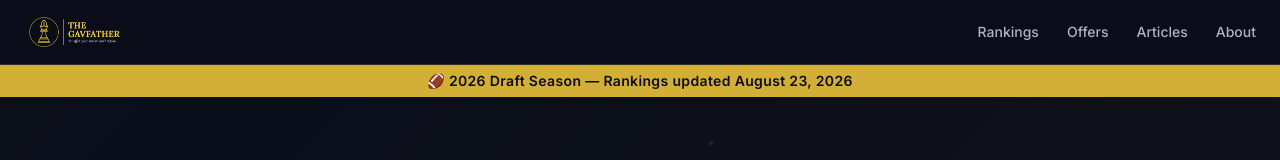
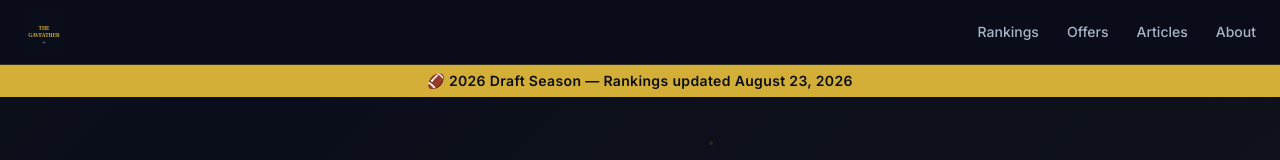
Before and after one commit to colorb41/gavfather-site, a Next.js app: page / in a window 1280 px wide. Shown: the top 160 px of the page. Built offline with nearby package versions, Linux system fonts and the light colour scheme.

Commit message:
Fix navbar logo: wire /logo.svg and replace broken Image usage
Navbar pointed at /images/header_logo.png while the new asset lives at /logo.svg. Next.js Image also blocks SVG without extra config, so use a standard img tag. Rewrote logo.svg with valid UTF-8 and a simple football icon.

```diff
--- a/components/Navbar.jsx
+++ b/components/Navbar.jsx
@@ -1,7 +1,6 @@
 'use client'
 
 import { useState } from 'react'
-import Image from 'next/image'
 import Link from 'next/link'
 
 const LINKS = [
@@ -18,13 +17,12 @@ export default function Navbar() {
     <header className="sticky top-0 z-50 border-b border-gavfather-gold/20 bg-gavfather-navy/90 backdrop-blur-md">
       <div className="mx-auto flex max-w-7xl items-center justify-between gap-4 px-4 py-3 md:px-6">
         <Link href="/" className="flex items-center gap-3" onClick={() => setOpen(false)}>
-          <Image
-            src="/images/header_logo.png"
+          <img
+            src="/logo.svg"
             alt="The Gavfather"
-            width={201}
-            height={80}
-            className="h-10 w-auto"
-            priority
+            width={40}
+            height={40}
+            className="h-10 w-10 shrink-0"
           />
         </Link>
 
```
Also changed, not shown: public/logo.svg.
